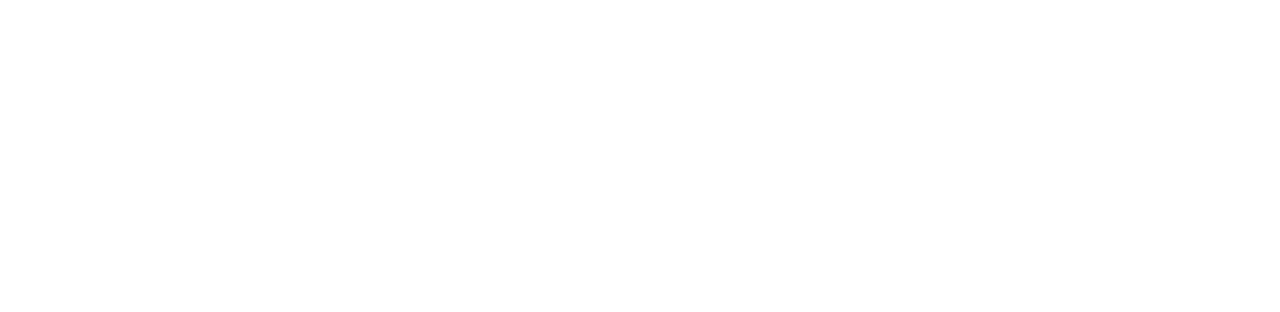
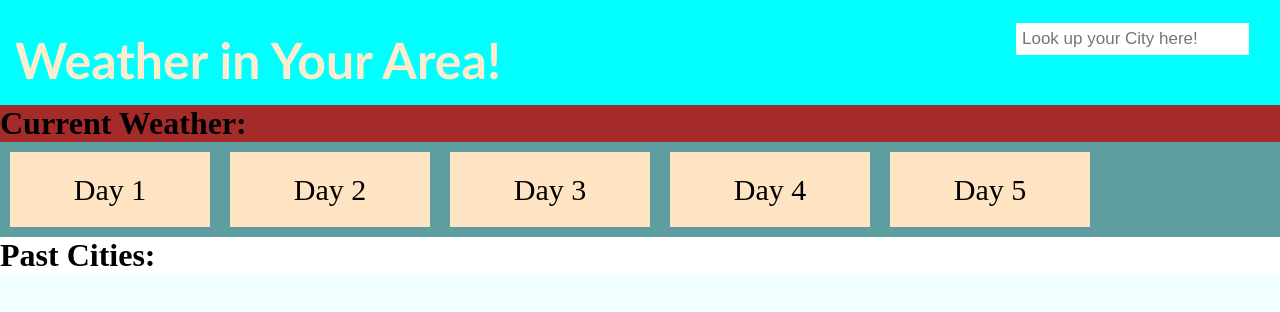
Before and after one commit to Joshhakns/weatherInYourArea, a plain HTML site: page index.html in a window 1280 px wide. Drawn offline with nearby package versions, Linux system fonts and the light colour scheme.

Commit message:
Setting things up

```diff
--- a/file.css
+++ b/file.css
@@ -0,0 +1,78 @@
+* {
+    box-sizing: border-box;
+    padding: 0;
+    margin: 0;
+}
+
+body {
+    background-color: azure;
+}
+
+.header {
+    padding: 15px;
+    font-family: 'Gill Sans', 'Gill Sans MT', Calibri, 'Trebuchet MS', sans-serif;
+    background-color: aqua;
+    color: blanchedalmond;
+}
+
+.header h1 {
+    display: inline-block;
+    font-size: 50px;
+    padding-top: 15px;
+    margin-right: 20px;
+}
+
+.topnav input[type=text] {
+    float: right;
+    padding: 6px;
+    border: none;
+    margin-top: 8px;
+    margin-right: 16px;
+    font-size: 17px;
+}
+
+.sidebar {
+    display: flex;
+    flex-wrap: wrap;
+    background-color: cadetblue;
+}
+
+.sidebar > div {
+    background-color: bisque;
+    width: 200px;
+    margin: 10px;
+    text-align: center;
+    line-height: 75px;
+    font-size: 30px;
+}
+
+.currentWeather {
+    display: flex;
+    flex-wrap: wrap;
+    background-color: brown;
+}
+
+.currentWeather > div {
+    background-color: aqua;
+    width: fit-content;
+    margin: 10px;
+    text-align: center;
+    line-height: 75px;
+    font-size: 30px;
+}
+
+.pastCities {
+    display: flex;
+    flex-wrap: wrap;
+    background-color: white;
+
+}
+
+.pastCities > div {
+    background-color: salmon;
+    width: 100px;
+    margin: 10px;
+    text-align: center;
+    line-height: 75px;
+    font-size: 30px;
+}
--- a/index.html
+++ b/index.html
@@ -1 +1,42 @@
 <!DOCTYPE html>
+<html lang="en">
+
+<head>
+    <meta charset="UTF-8">
+    <meta name="viewport" content="width=device-width, initial-scale=1.0">
+    <meta http-equiv="X-UA-Compatible" content="ie=edge">
+    <link rel="stylesheet" href="./file.css">
+    <script src="https://ajax.googleapis.com/ajax/libs/jquery/3.6.1/jquery.min.js"></script>
+    <script src="https://maxcdn.bootstrapcdn.com/bootstrap/3.4.1/js/bootstrap.min.js"></script>
+    <title>Weather in Your Area!</title>
+</head>
+
+<body>
+    <header>
+        <div class="header topnav">
+            <h1>Weather in Your Area!</h1>
+            <input type="text" placeholder="Look up your City here!">
+        </div>
+    </header>
+</body>
+
+<main>
+    <div class="currentWeather">
+        <h1>Current Weather:</h1>
+    </div>
+    <div class="sidebar">
+        <div>Day 1</div>
+        <div>Day 2</div>
+        <div>Day 3</div>
+        <div>Day 4</div>
+        <div>Day 5</div>
+    </div>
+    <div class="pastCities">
+        <h1>Past Cities:</h1>
+    </div>
+</main>
+
+
+
+
+</html>
```
Also changed, not shown: 2 other files.
